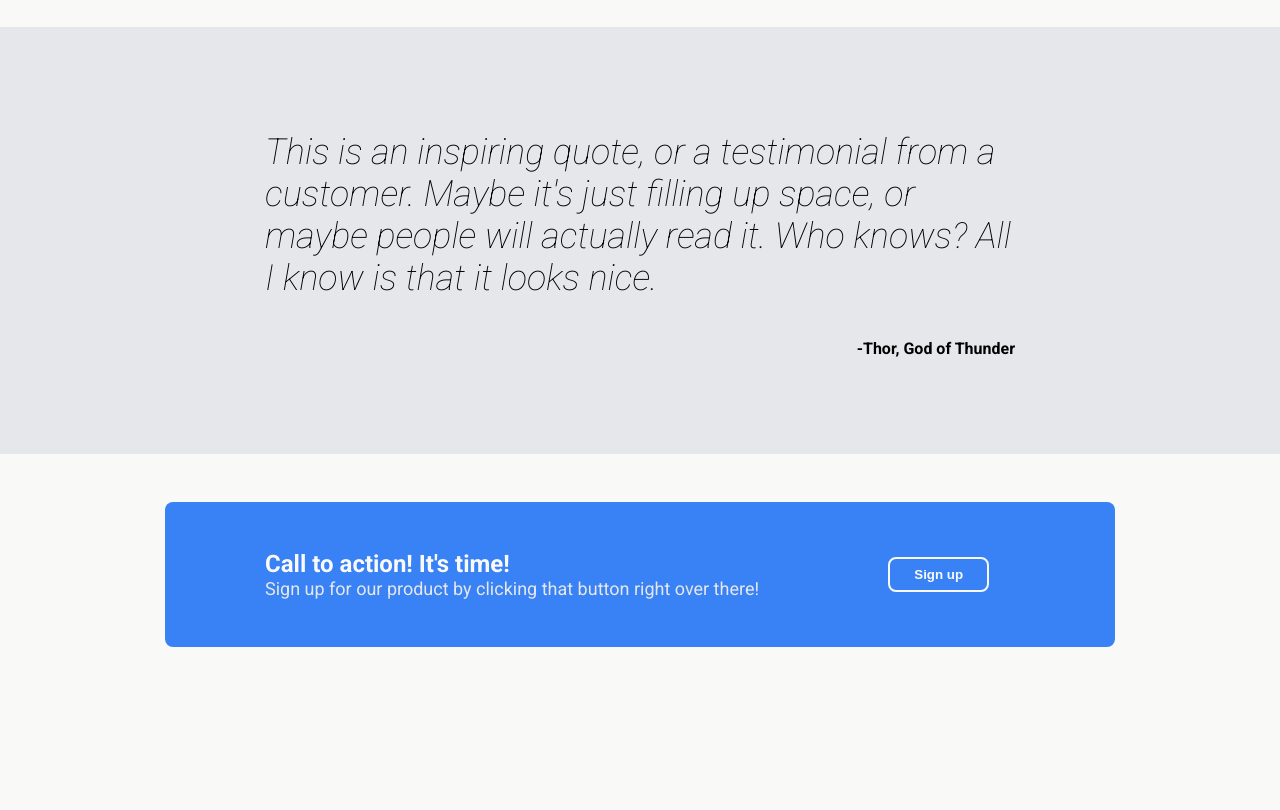
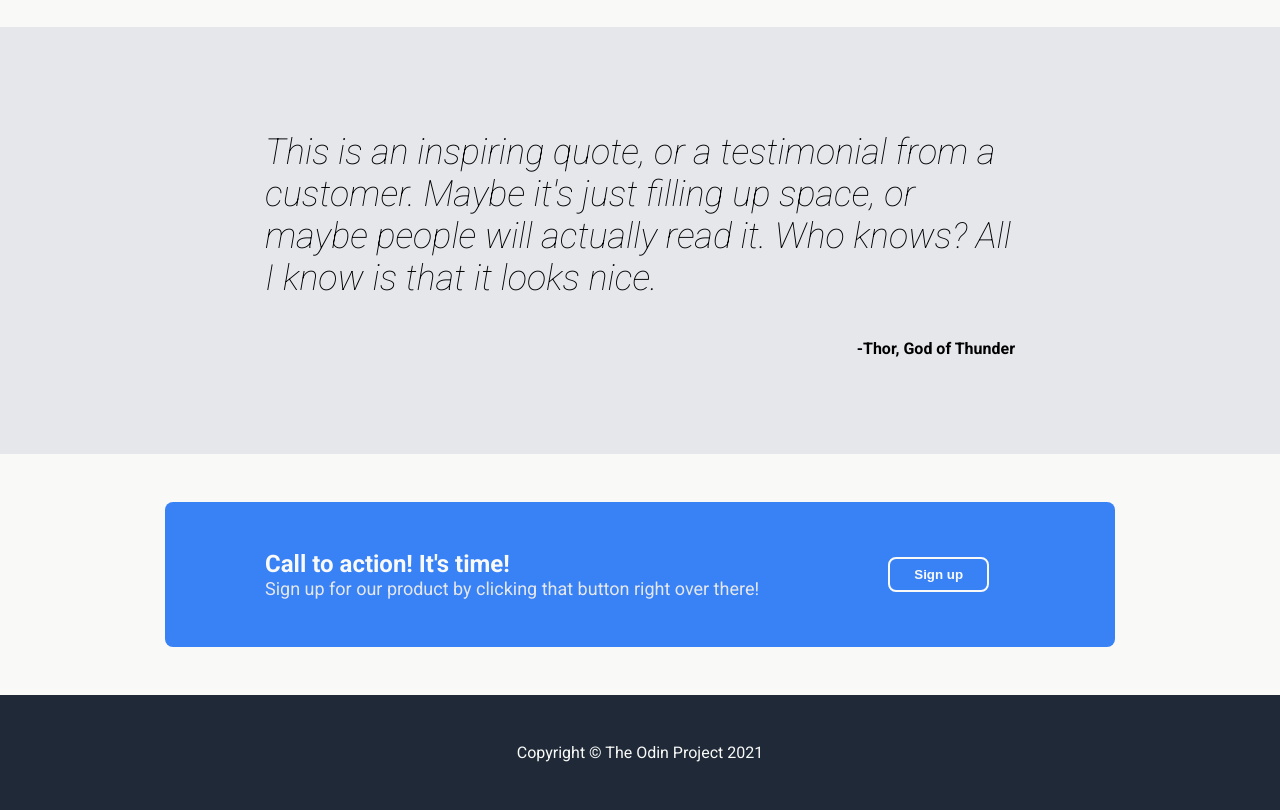
Before and after one commit to kylejhong/odin-landing-page, a plain HTML site: page index.html in a window 1280 px wide. Shown: the part 915-1725 px from the top of the page. Before the commit the page ends 1610 px from the top, so only its background shows below. Drawn offline with Linux system fonts and the light colour scheme.

Commit message:
Added Footer

```diff
--- a/index.html
+++ b/index.html
@@ -71,5 +71,9 @@
                 </div>
             </div>
         </div>
+
+        <div class="footer">
+            Copyright © The Odin Project 2021
+        </div>
     </body>
 </html>
--- a/styles.css
+++ b/styles.css
@@ -176,3 +176,11 @@ ul {
     color: #F9FAF8;
     font-weight: 600;
 }
+
+.footer {
+    background-color: #1F2937;
+    color: #F9FAF8;
+    display: flex;
+    justify-content: center;
+    padding: 48px;
+}
```
